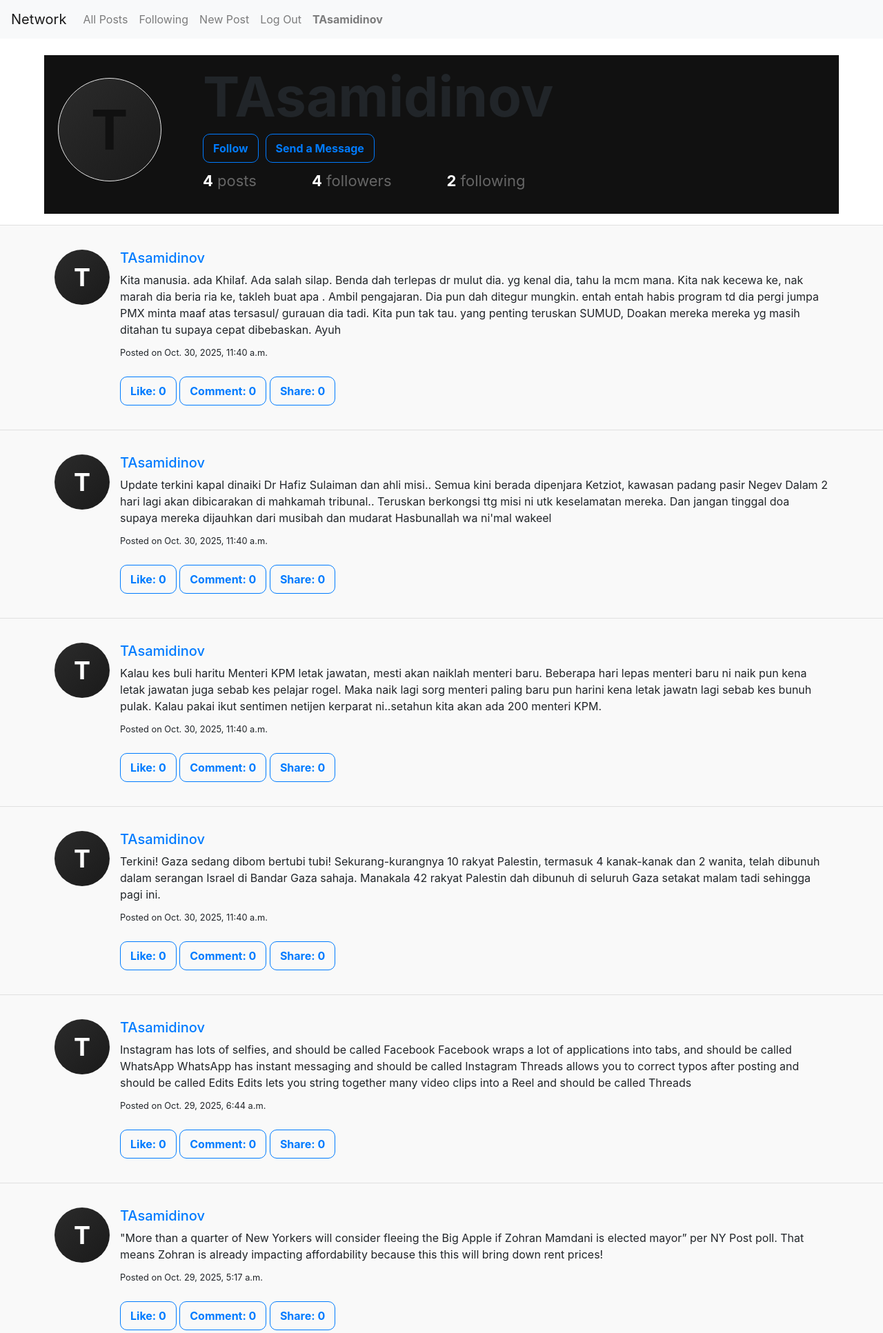
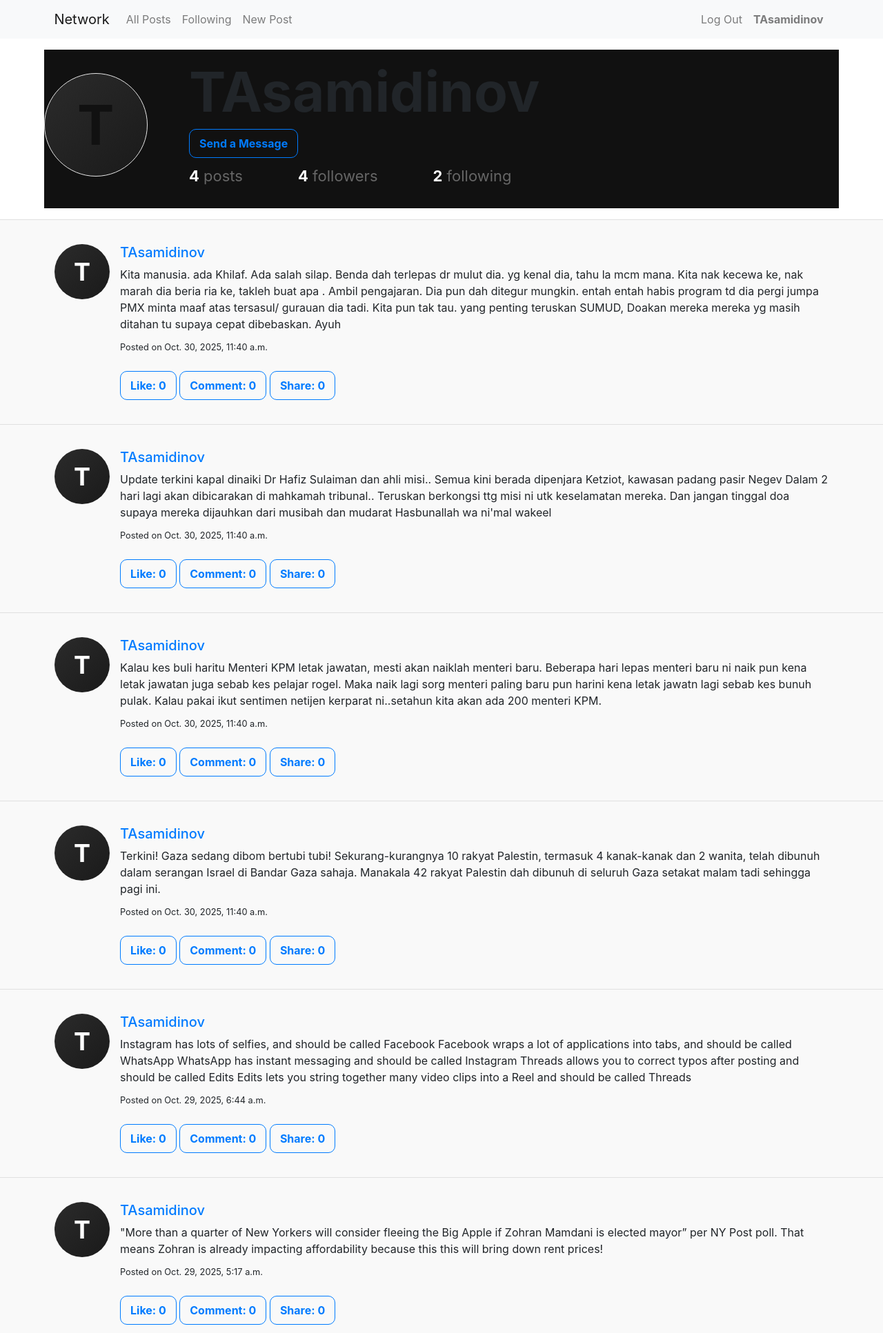
Before and after one commit to TAsamidinov/Network, a Django app: a page that uses network/templates/network/layout.html in a window 1280 px wide. Shown: the top 1933 px of the page at 69% size. Run offline with Django 3.2, Linux system fonts and the light colour scheme; a user stored in the database is signed in; data comes from the database, SQL or seed files in the repository; both versions use the stored data as it was after the commit; some libraries are stand-ins or nearby versions.

Commit message:
Create Pagination in Profile, Correct the Profile

```diff
--- a/network/models.py
+++ b/network/models.py
@@ -14,6 +14,13 @@ class User(AbstractUser):
 
     def __str__(self):
         return self.username
+
+    def follow(self, other):
+        if self != other:
+            Follow.objects.get_or_create(from_user=self, to_user=other)
+
+    def unfollow(self, other):
+        Follow.objects.filter(from_user=self, to_user=other).delete()
 
 class Follow(models.Model):
     from_user = models.ForeignKey(
--- a/network/static/network/styles.css
+++ b/network/static/network/styles.css
@@ -23,8 +23,14 @@
 
 /* Header container (above posts) */
 .profile-head{
-  margin: 24px auto 8px;
-  padding: 16px 20px 0;
+  margin-top: 16px;
+  margin-right: auto;
+  margin-bottom: 8px;
+  margin-left: 5%;
+  padding-top: 17px;
+  padding-right: 20px;
+  padding-bottom: 0;
+  padding-left: 0;
   background: var(--ink);
   width: 90%;
   height: 230px;
@@ -71,7 +77,7 @@
 }
 
 /* Actions */
-.profile-actions{ display: flex; gap: 10px; flex-wrap: wrap; }
+.profile-actions{ display: flex; gap: 15px; flex-wrap: wrap; }
 .profile-actions form{ margin: 0; }
 
 .btn {
@@ -134,8 +140,15 @@
   .post-right p {
     margin-bottom: 8px;
   }
-
-
+  .custom-navbar {
+    margin-left: 5%;
+  }
+  .custom-navbar-end {
+    display: flex;
+    justify-content: flex-end;
+    margin-left: auto;
+    margin-right: 5%;
+  }
 
   .post-avatar {
     width: 80px;
--- a/network/templates/network/layout.html
+++ b/network/templates/network/layout.html
@@ -9,11 +9,11 @@
     </head>
     <body>
 
-        <nav class="navbar navbar-expand-lg navbar-light bg-light">
-            <a class="navbar-brand" href="#">Network</a>
+        <nav class="navbar navbar-expand-lg navbar-light bg-light ">
+            <a class="navbar-brand custom-navbar" href="#">Network</a>
 
-            <div>
-                <ul class="navbar-nav mr-auto">
+            <div class="ms-auto">
+                <ul class="navbar-nav">
 
                     <li class="nav-item">
                         <a class="nav-link" href="{% url 'index' %}">All Posts</a>
@@ -25,11 +25,16 @@
                         <li class="nav-item">
                             <a class="nav-link" href="{% url 'newPost' %}">New Post</a>
                         </li>
-
+                    {% endif %}
+                </ul>
+            </div>
+            <div class="custom-navbar-end">
+                <ul class="navbar-nav">
+                    {% if user.is_authenticated %}
                         <li class="nav-item">
                             <a class="nav-link" href="{% url 'logout' %}">Log Out</a>
                         </li>
-                        <li class="nav-item">
+                        <li class="nav-item ">
                             <a class="nav-link" href="{% url 'profile' request.user.username %}"><strong>{{ request.user.username }}</strong></a>
                         </li>
                     {% else %}
--- a/network/templates/network/profile.html
+++ b/network/templates/network/profile.html
@@ -15,13 +15,15 @@
                 {% if is_following %}
                 <form action="{% url 'unfollow' profile_user.username %}" method="post">
                     {% csrf_token %}
-                    <button class="btn pill danger">Unfollow</button>
+                    <button class="btn btn-outline-danger">Unfollow</button>
                 </form>
                 {% else %}
-                <form action="{% url 'follow' profile_user.username %}" method="post">
-                    {% csrf_token %}
-                    <button class="btn btn-outline-primary">Follow</button>
-                </form>
+                    {% if request.user.username != profile_user.username %}
+                        <form action="{% url 'follow' profile_user.username %}" method="post">
+                            {% csrf_token %}
+                            <button class="btn btn-outline-primary">Follow</button>
+                        </form>
+                    {% endif %}
                 {% endif %}
                 <!--Not working button, just for beauty -->
                 <form >
--- a/network/urls.py
+++ b/network/urls.py
@@ -11,6 +11,6 @@ urlpatterns = [
     path("newPost", views.newPost, name="newPost"),
     path("following", views.following, name="following"),
     path("<str:username>", views.profile, name="profile"),
-    path("<str:username>/follow/", views.follow, name="follow"),
-    path("<str:username>/unfollow/", views.unfollow, name="unfollow"),
+    path("<str:username>/follow", views.follow, name="follow"),
+    path("<str:username>/unfollow", views.unfollow, name="unfollow"),
 ]
--- a/network/views.py
+++ b/network/views.py
@@ -1,7 +1,7 @@
 from django.contrib.auth import authenticate, login, logout
 from django.db import IntegrityError
 from django.http import HttpResponse, HttpResponseRedirect
-from django.shortcuts import render, get_object_or_404
+from django.shortcuts import render, get_object_or_404, redirect
 from django.urls import reverse
 from django.core.paginator import Paginator
 
@@ -43,7 +43,8 @@ def profile(request, username):
     return render(request, "network/profile.html", {
         "profile_user": User.objects.get(username=username),
         "posts": Post.objects.filter(author=User.objects.get(username=username)).order_by("-timestamp"),
-        "is_following": is_following
+        "is_following": is_following,
+        "page_obj": Paginator(Post.objects.filter(author=User.objects.get(username=username)).order_by("-timestamp"), 10).get_page(request.GET.get("page", 1))
     })
 
 def following(request):
@@ -56,20 +57,17 @@ def following(request):
             "posts": posts
         })
 
-def follow(self, other):
-    if self != other:
-        Follow.objects.get_or_create(from_user=self, to_user=other)
+def follow(request, username):
+    other = get_object_or_404(User, username=username)
+    request.user.follow(other)
 
-def unfollow(self, other):
-    Follow.objects.filter(from_user=self, to_user=other).delete()
+    return redirect("profile", username=other.username)
 
+def unfollow(request, username):
+    other = get_object_or_404(User, username=username)
+    request.user.unfollow(other)
 
-
-
-
-
-
-
+    return redirect("profile", username=other.username)
 
 def login_view(request):
     if request.method == "POST":
```
Also changed, not shown: other parts of network/templates/network/profile.html (+41 -1 lines), db.sqlite3.
